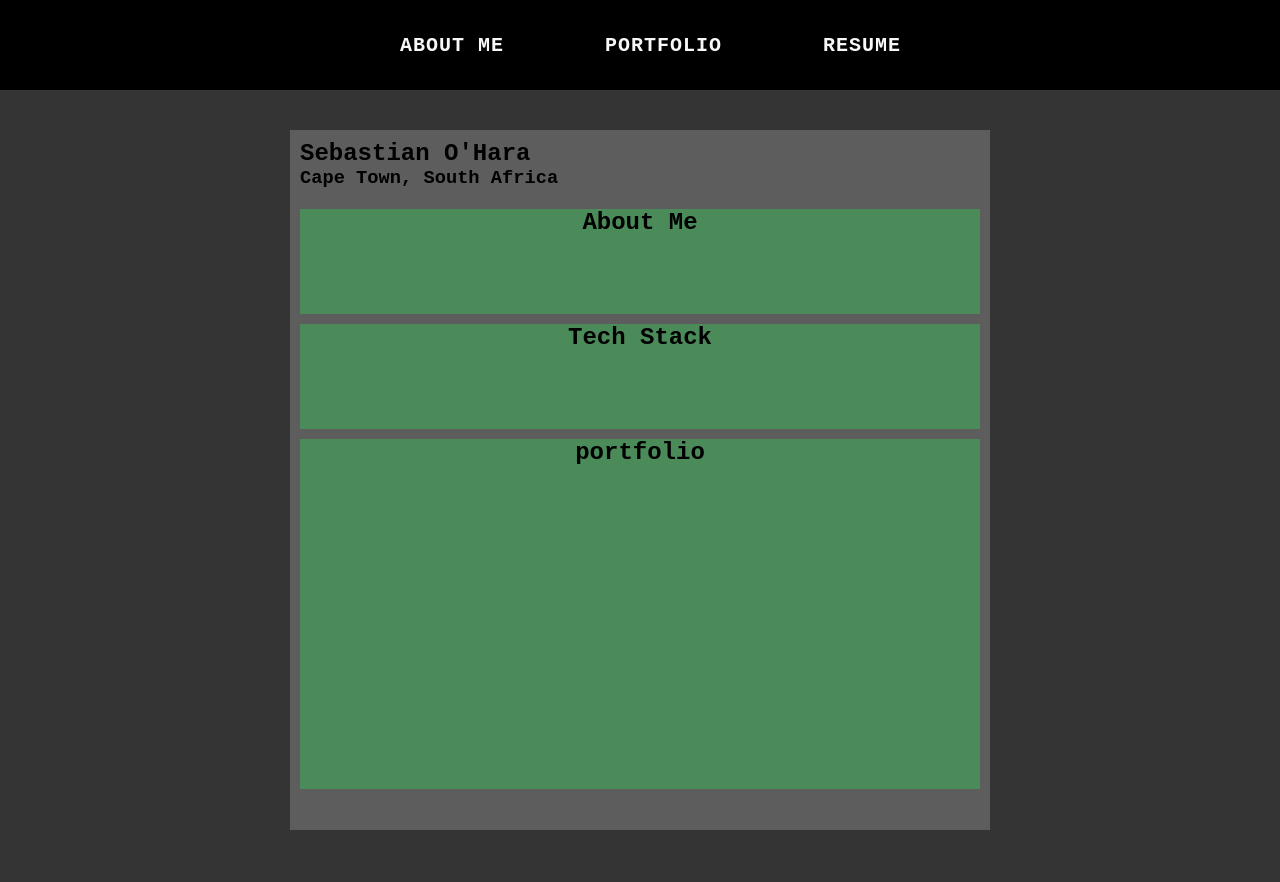
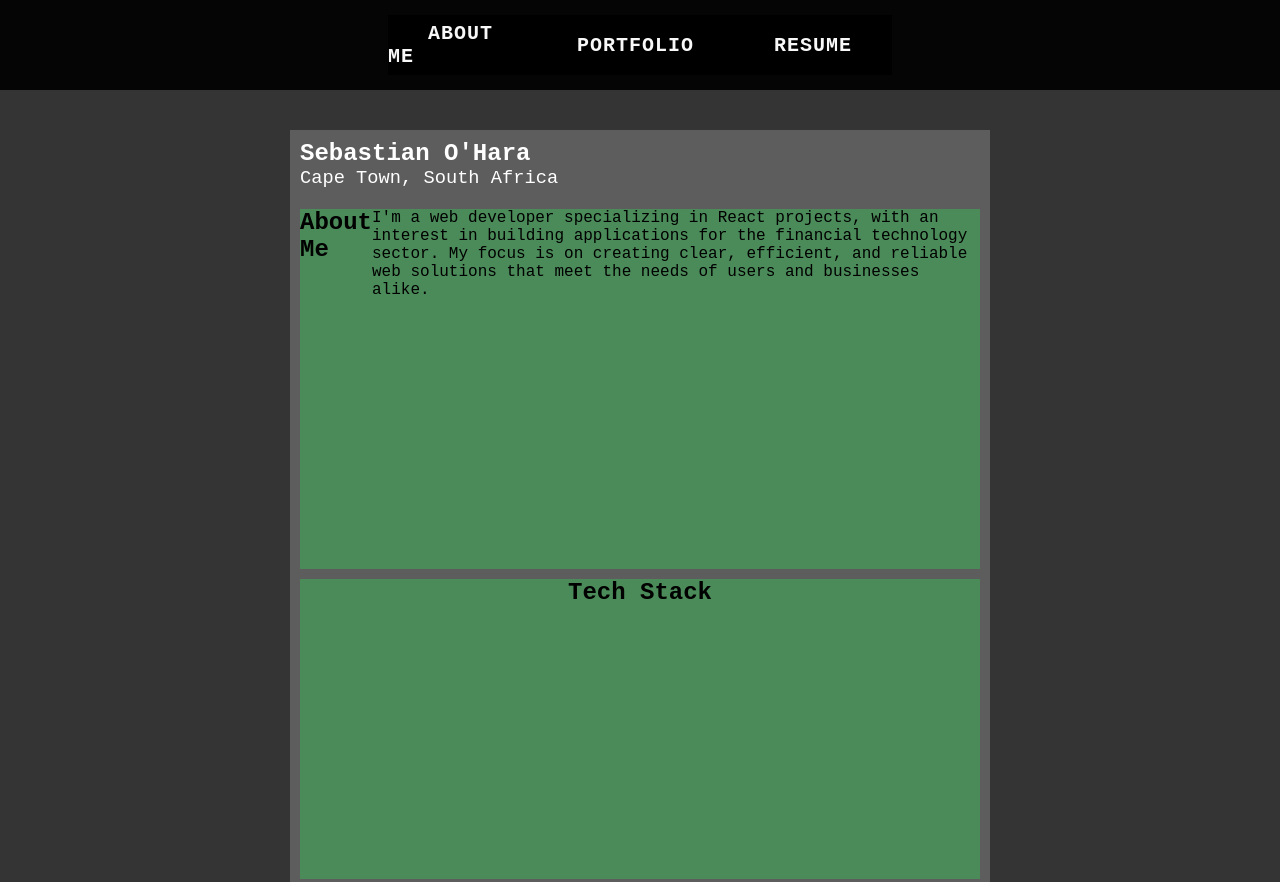
Before and after one commit to seb-ohara/portfolio-site, a plain HTML site: page index.html in a window 1280 px wide. Shown: the top 882 px of the page. Before the commit the page ends 830 px from the top, so only its background shows below. Drawn offline with Linux system fonts and the light colour scheme.

Commit message:
"Made some small changes to nav structure"

```diff
--- a/index.html
+++ b/index.html
@@ -7,10 +7,12 @@
         <link rel="stylesheet" href="styles.css">
     </head>
     <body>
-        <div class="nav">
-            <li><a href = "" class="navItems">ABOUT ME</a></li>
-            <li><a href = "" class="navItems">PORTFOLIO</a></li>
-            <li><a href = "" class="navItems">RESUME</a></li>
+        <div class="header">
+            <div class="nav">
+                <li><a href = "" class="navItems">ABOUT ME</a></li>
+                <li><a href = "" class="navItems">PORTFOLIO</a></li>
+                <li><a href = "" class="navItems">RESUME</a></li>
+            </div>
         </div>
         <div class="content">
             <div class="topContent">
@@ -19,6 +21,8 @@
             </div>
             <div class="aboutMe">
                 <h2>About Me</h2>
+                <p>
+                    I'm a web developer specializing in React projects, with an interest in building applications for the financial technology sector. My focus is on creating clear, efficient, and reliable web solutions that meet the needs of users and businesses alike.</p>
             </div>
             <div class="techStack">
                 <h2>Tech Stack</h2>
--- a/styles.css
+++ b/styles.css
@@ -7,13 +7,22 @@
 body{
     background: rgb(52, 52, 52);
 }
-.nav{
-   background: black;
+.header{
+   background: rgb(5, 5, 5);
    padding: 10px;
    height: 70px;
    display: flex;
    justify-content: center;
    align-items: center;
+}
+.nav{
+    background-color: rgb(0, 0, 0);
+    width: 40%;
+    height: 60px;
+    display: flex;
+    justify-content: space-around;
+    align-items: center;
+    list-style-type: none;
 }
 .navItems{
     padding-left: 40px;
@@ -22,6 +31,7 @@ body{
     letter-spacing: 1px;
     font-weight: bold;
     font-size: 20px;
+    background-color: rgb(0, 0, 0);
 }
 .navItems:hover{
     color: rgb(105, 105, 105);
@@ -31,33 +41,37 @@ body{
 .content{
     background-color: rgb(93, 93, 93);
     width: 700px;
-    height: 700px;
+    height: 1200px;
     margin-left: auto;
     margin-right: auto;
     margin-top: 40px;
-
+    margin-bottom: 20px;
 }
 .topContent{
     padding: 10px;
+    color: white;
+}
+.topContent H3 {
+    font-weight: lighter;
 }
 
 .aboutMe{
     background-color: rgb(75, 139, 89);
-    height: 15%;
+    height: 30%;
     margin: 10px;
     display: flex;
     justify-content: center;
 }
 .techStack{
     background-color: rgb(75, 139, 89);
-    height: 15%;
+    height: 25%;
     margin: 10px;
     display: flex;
     justify-content: center;
 }
 .portfolio{
     background-color: rgb(75, 139, 89);
-    height: 50%;
+    height: 30%;
     margin: 10px;
     display: flex;
     justify-content: center;
```
